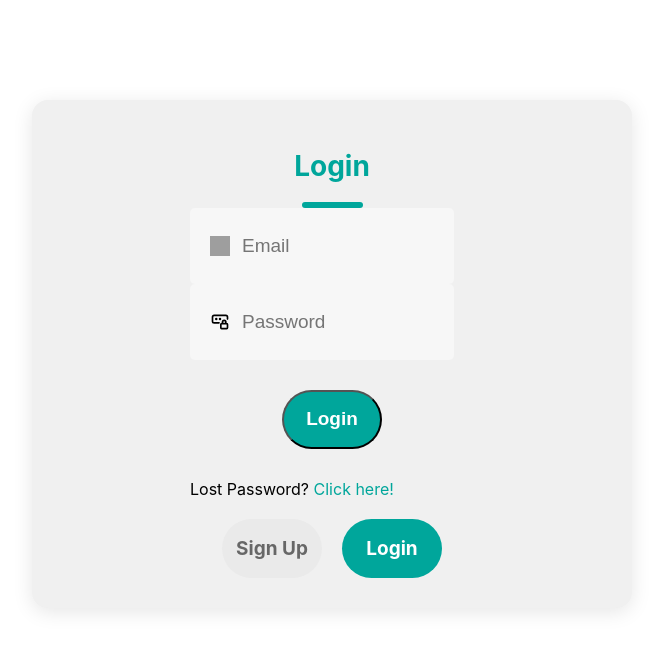
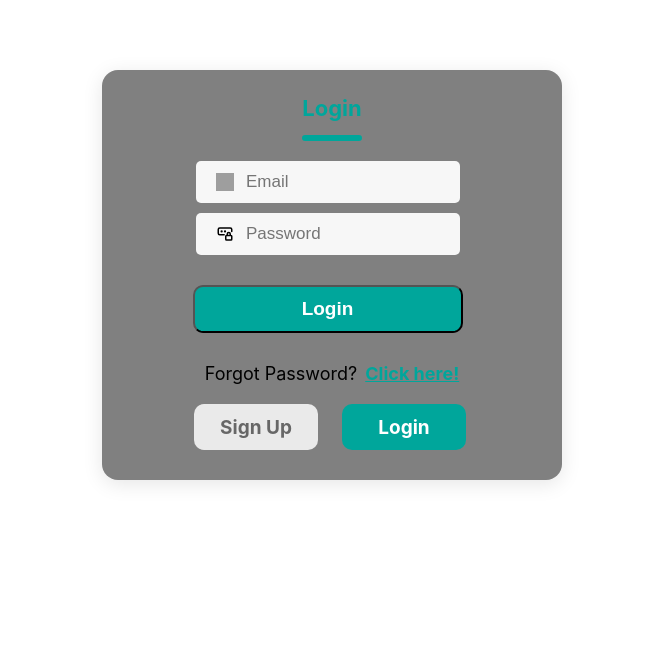
Before and after one commit to CodeCrafterNoku/Kiosk-Singular, a React (Create React App) app: page / in a window 1280 px wide. Both pictures are taken after a click on the element "Login". Shown: the top 650 px of the page, without its empty margins (308-971 px from the left). Built offline with nearby package versions, Linux system fonts and the light colour scheme; grey boxes are pictures that could not be loaded.

Commit message:
login change UI

```diff
--- a/src/Components/assets/LoginSignUp/LoginSignUp.css
+++ b/src/Components/assets/LoginSignUp/LoginSignUp.css
@@ -1,14 +1,13 @@
 body.login-background {
- /* background-image: url('./Components/assets/background_Image.jpg'); /* Adjust path if necessary */
-  background-size: cover;
-  background-position: center;
-  background-repeat: no-repeat;
+  background-color: red; /* Replace with your desired color */
+  background-size: cover; /* Not needed for color, can be removed */
+  background-position: center; /* Not needed for color, can be removed */
+  background-repeat: no-repeat; /* Not needed for color, can be removed */
 }
 
-
 .input img {
-  width: 20px;
-  height: 20px;
+  width: 18px;
+  height: 18px;
   margin-right: 10px; /* for spacing between icon and input */
 }
 
@@ -16,10 +15,10 @@ body.login-background {
   display: flex;
   flex-direction: column;
   margin: auto;
-  margin-top: 100px;
-  width: 600px;
+  margin-top: 70px;
+  width: 460px;
   padding-bottom: 30px;
-  background-color: #f0f0f0; /* Light background for contrast */
+  background-color: grey; /* Light background for contrast */
   border-radius: 16px; /* Adjust the radius as needed */
   box-shadow: 0 4px 20px rgba(0, 0, 0, 0.1); /* Optional: add a shadow for depth */
 }
@@ -30,37 +29,39 @@ body.login-background {
   align-items: center;
   gap: 0px;
   width: 100%;
-  margin-top: 30px;
+  margin-top: 10px;
 }
 
 .text {
   color: #00a69b;
-  font-size: 28px;
+  font-size: 22px;
   font-weight: 700;
 }
 
 .underline {
-  width: 61px;
+  width: 60px;
   height: 6px;
   background: #00a69b;
-  border-radius: 9px;
+  border-radius: 8px;
 }
 
 .inputs {
-  margin-top: 55px; /* Add internal left padding */
+  margin-top: 20px; /* Add internal left padding */
   display: flex;
   flex-direction: column;
-  gap: 25px;
+  gap: 10px; /* Space between inputs */
 }
 
 .input {
   display: flex;
   align-items: center;
   margin: auto;
+  max-width: none;
   width: 100%; /* Use full width of the parent container */
   background: #eaeaea;
+  height: 18px;
   border-radius: 6px; /* Rounded corners */
-  padding: 0 10px; /* Internal padding for aesthetics */
+  padding: 0 2px; /* Internal padding for aesthetics */
 }
 
 .input input {
@@ -70,19 +71,24 @@ body.login-background {
   border: none;
   outline: none;
   color: #797979;
-  font-size: 19px;
+  font-size: 17px;
 }
 
-.forgot_password {
-  padding-left: 62px;
-  margin-top: 27px;
-  color: #797979;
-  font-size: 18px;
+.forgot-password {
+  display: flex; /* Use flexbox for alignment */
+  justify-content: center; /* Center align items */
+  margin-top: 27px; /* Space above the text */
+  color: black; /* General text color */
+  font-size: 18px; /* Font size */
+  width: 100%; /* Full width to allow centering */
 }
 
 .forgot-password span {
-  color: #00a69b;
-  cursor: pointer;
+  color: #00a69b; /* Highlight color */
+  cursor: pointer; /* Pointer cursor on hover */
+  font-weight: bold; /* Make the clickable text bold */
+  text-decoration: underline; /* Underline to indicate it's clickable */
+  margin-left: 8px;
 }
 
 .submit-container {
@@ -97,14 +103,17 @@ body.login-background {
   display: flex;
   justify-content: center;
   align-items: center;
-  width: 100px;
-  height: 59px;
+  width: 270px;
+  height: 48px;
   background: #00a69b;
-  border-radius: 50px;
+  border-radius: 10px;
   color: white;
   font-size: 19px;
   font-weight: 700;
   cursor: pointer;
+  margin-right: 9px; /* Adjust this value to move it left */
+  margin-top: 0px;
+
 }
 
 .gray {
@@ -113,13 +122,14 @@ body.login-background {
 }
 
 .input select {
-  width: 100%; /* Make the select element full width */
-  height: 50px; /* Adjust the height */
-  padding: 10px; /* Add padding for better spacing */
-  font-size: 16px; /* Adjust font size for readability */
-  border-radius: 6px; /* Match the overall style */
-  border: 1px solid #ccc; /* Add a border for definition */
-  background: #eaeaea; /* Background color */
+    width: 100%; /* Make the select element full width */
+    height: 42px; /* Adjust the height */
+    padding: 10px; /* Add padding for better spacing */
+    font-size: 16px; /* Adjust font size for readability */
+    border-radius: 6px; /* Match the overall style */
+    /* border: 1px solid #eaeaea; /* Remove border for a cleaner look */
+    background: #eaeaea; /* Background color */
+    appearance: none; /* Remove default styling (optional) */
 }
 
 .toggle-container {
@@ -132,22 +142,25 @@ body.login-background {
   display: flex;
   justify-content: center;
   align-items: center;
-  width: 100px; /* Match the width of the submit button */
-  height: 59px; /* Match the height of the submit button */
+  width: 124px; /* Match the width of the submit button */
+  height: 46px; /* Match the height of the submit button */
   background: #00a69b; /* Background color */
-  border-radius: 50px; /* Match rounded corners */
+  border-radius: 10px; /* Match rounded corners */
   color: white; /* Text color */
   font-size: 19px; /* Match font size */
   font-weight: 700; /* Match font weight */
   cursor: pointer; /* Pointer cursor on hover */
   margin: 0 10px; /* Space between buttons */
   transition: background-color 0.3s; /* Smooth transition for hover */
+  margin-right: 14px;
+
 }
 
 .toggle-container .submit.gray {
   background: #EAEAEA; /* Inactive button background */
   color: #676767; /* Inactive button text color */
 }
+
 .loading-overlay {
   position: absolute;
   top: 0;
--- a/src/Components/assets/LoginSignUp/LoginSignUp.jsx
+++ b/src/Components/assets/LoginSignUp/LoginSignUp.jsx
@@ -175,6 +175,7 @@ const LoginSignUp = () => {
                 <div className='underline'></div>
                 <div className='form-container'>
                     <form onSubmit={handleSubmit}>
+                    <div className='inputs'>
     {action === "Sign Up" && (
         <div className='input'>
             <img src={user_icon} alt="user icon" />
@@ -238,6 +239,7 @@ const LoginSignUp = () => {
             </select>
         </div>
     )}
+</div>
                         <div className='submit-container'>
                             <button type="submit" className="submit" disabled={loading}>
                                 {loading ? 'Loading...' : (action === 'Sign Up' ? 'Sign Up' : 'Login')}
@@ -256,7 +258,7 @@ const LoginSignUp = () => {
                     </form>
                     {action === "Login" && (
                         <div className="forgot-password">
-                            Lost Password? <span>Click here!</span>
+                            Forgot Password? <span>Click here!</span>
                         </div>
                     )}
                     {loginError && (
```
Also changed, not shown: 1 other file (tests, documents, lock files or other folders). Lines whose indentation alone changed are shown as unchanged.
